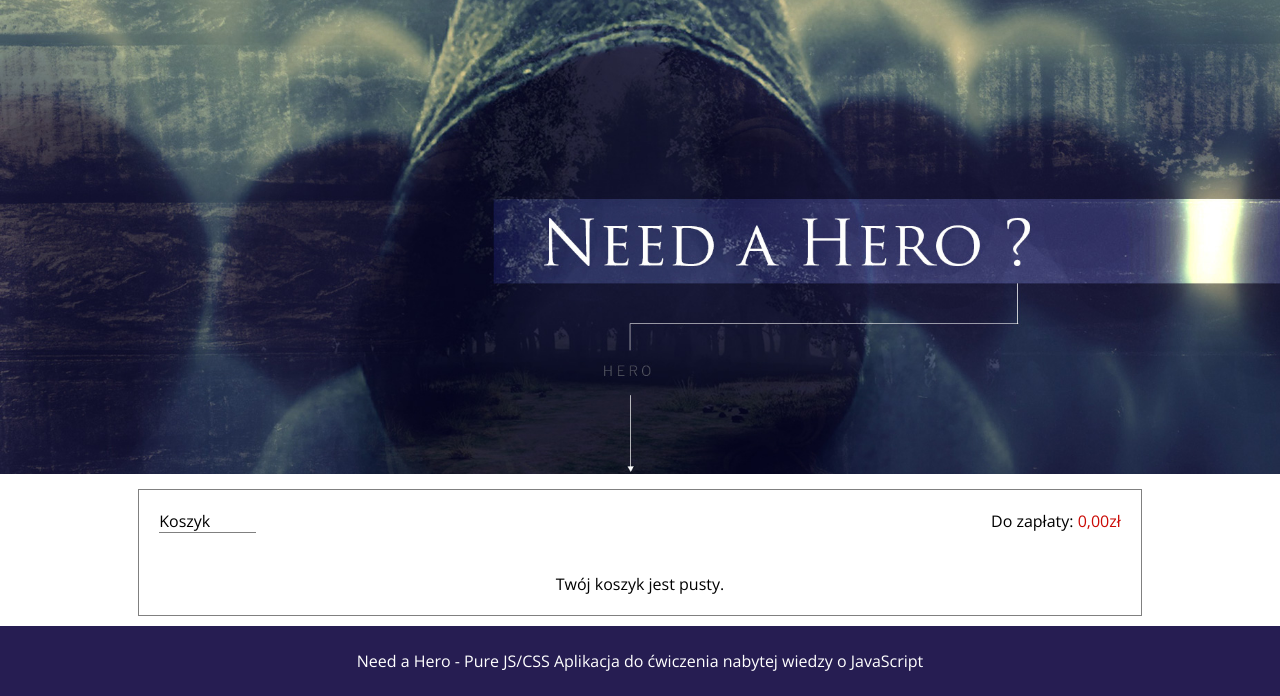
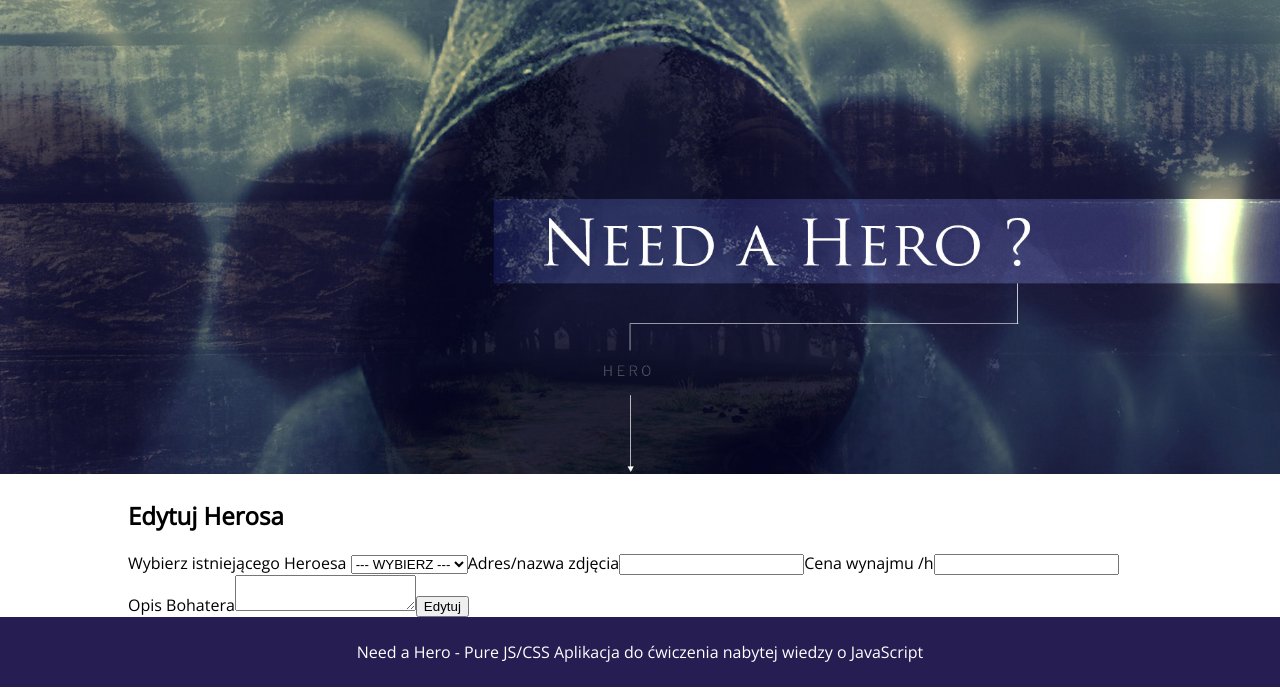
Before and after one commit to akublicki/Intive_Patronage_2019, a plain HTML site: page zad1/index.html in a window 1280 px wide. Both pictures are taken after a click on the item "EDYTUJ HEROSA". Shown: the part 113-809 px from the top of the page. Drawn offline with nearby package versions, Linux system fonts and the light colour scheme.

Commit message:
Create edit view

```diff
--- a/zad1/index.html
+++ b/zad1/index.html
@@ -35,7 +35,7 @@
       <a href="index.html"><img src="images/logo.png" class="header__logo"/></a>
       <ul class="header__navigation">
         <li class="navigation__link" onclick="openAddHero()">DODAJ HEROSA</li>
-        <li class="navigation__link">EDYTUJ HEROSA</li>
+        <li class="navigation__link" onclick="openEditHero()">EDYTUJ HEROSA</li>
         <li class="navigation__link">USUŃ HEROSA</li>
         <li class="navigation__link">WYCZYŚĆ BAZĘ</li>
         <li class="navigation__link navigation__link--noneBorder">
--- a/zad1/scripts.js
+++ b/zad1/scripts.js
@@ -50,6 +50,33 @@ const addHero = () => {
         saveToLocalStorage();
         location.reload();
     }
+};
+
+const openEditHero = () => {
+    document.getElementsByTagName('main')[0].innerHTML = ''
+    +'<form class="editHero">'
+    +    '<h2>Edytuj Herosa</h2>'
+    +    '<label class="editHero__label"> Wybierz istniejącego Heroesa </label>'
+    +    '<select class="editHero__select">'
+    +        '<option disabled selected>--- WYBIERZ ---</option>'
+    +        '<option value="Batman">Batman</option>'
+    +        '<option value="Superman">Superman</option>'
+    +        '<option value="Spider-man">Spider-man</option>'
+    +        '<option value="Harry Potter">Harry Potter</option>'
+    +        '<option value="Spangebob">Spangebob</option>'
+    +    '</select>'
+    +    '<label class="editHero__label">Adres/nazwa zdjęcia</label>'
+    +    '<input type="text" class="editHero__input editHero__image" />'
+    +    '<label class="editHero__label">Cena wynajmu /h</label>'
+    +    '<input type="number" class="editHero__input editHero__price" />'
+    +    '<label class="editHero__label">Opis Bohatera</label>'
+    +    '<textarea type="text" class="editHero__input editHero__description"></textarea>'
+    +    '<button type="button" class="editHero__submit" onclick="editHero()">Edytuj</button>'
+    +'</form>';
+};
+
+const editHero = () => {
+
 };
 
 const showHeroes = () => {
--- a/zad2/style.css
+++ b/zad2/style.css
@@ -185,8 +185,9 @@ main {
     margin: 5% auto;
     border: 0;
     border-bottom: 2px grey solid;
-    color: grey;
+    color: black;
     width: 60%;
+    font-size: 1em;
 }
 
 .addHero__input::placeholder{
@@ -202,6 +203,70 @@ main {
 }
 
 .addHero__submit{
+    color: white;
+    background: #5F92C9;
+    border: 1px #5F92C9 solid;
+    outline: 0;
+    width: 25%;
+    height: 5vh;
+    align-self: center;
+    box-shadow: 0 4px 4px 0 gray;
+}
+
+.editHero{
+    width: 60%;
+    margin: 5%;
+    padding: 2%;
+    display: flex;
+    flex-direction: column;
+    justify-content: center;
+    text-align: center;
+    box-shadow: 0 5px 5px 5px gray;
+}
+
+.editHero__label{
+  color: grey;
+  width: 60%;
+  margin: 0 auto;
+  text-align: left;
+}
+
+.editHero__select{
+    margin: 0 auto 5% auto;
+    border: 0;
+    border-bottom: 2px gray solid;
+    width: 60%;
+    background: white;
+    font-size: 1.1em;
+}
+
+.editHero__select:focus{
+outline: none;
+}
+
+.editHero__input{
+    margin: 0 auto 5% auto;
+    border: 0;
+    border-bottom: 2px grey solid;
+    color: black;
+    width: 60%;
+    font-size: 1em;
+}
+
+.editHero__input::placeholder{
+    color: grey;
+}
+
+.editHero__input:focus{
+    outline: none;
+}
+
+.editHero__description{
+  font-family: inherit;
+  height: 12vh;
+}
+
+.editHero__submit{
     color: white;
     background: #5F92C9;
     border: 1px #5F92C9 solid;
```
Also changed, not shown: zad2/index.html (+1 -1 lines), zad2/scripts.js (+27 -0 lines).
